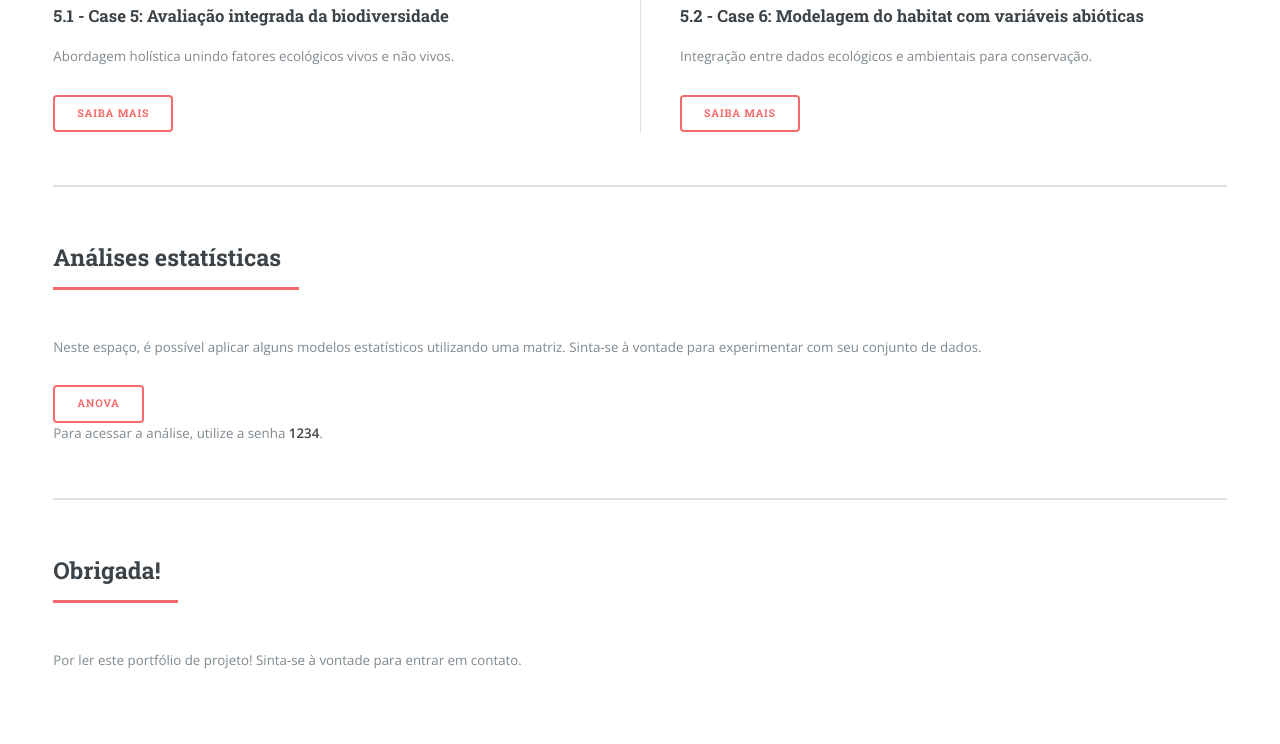
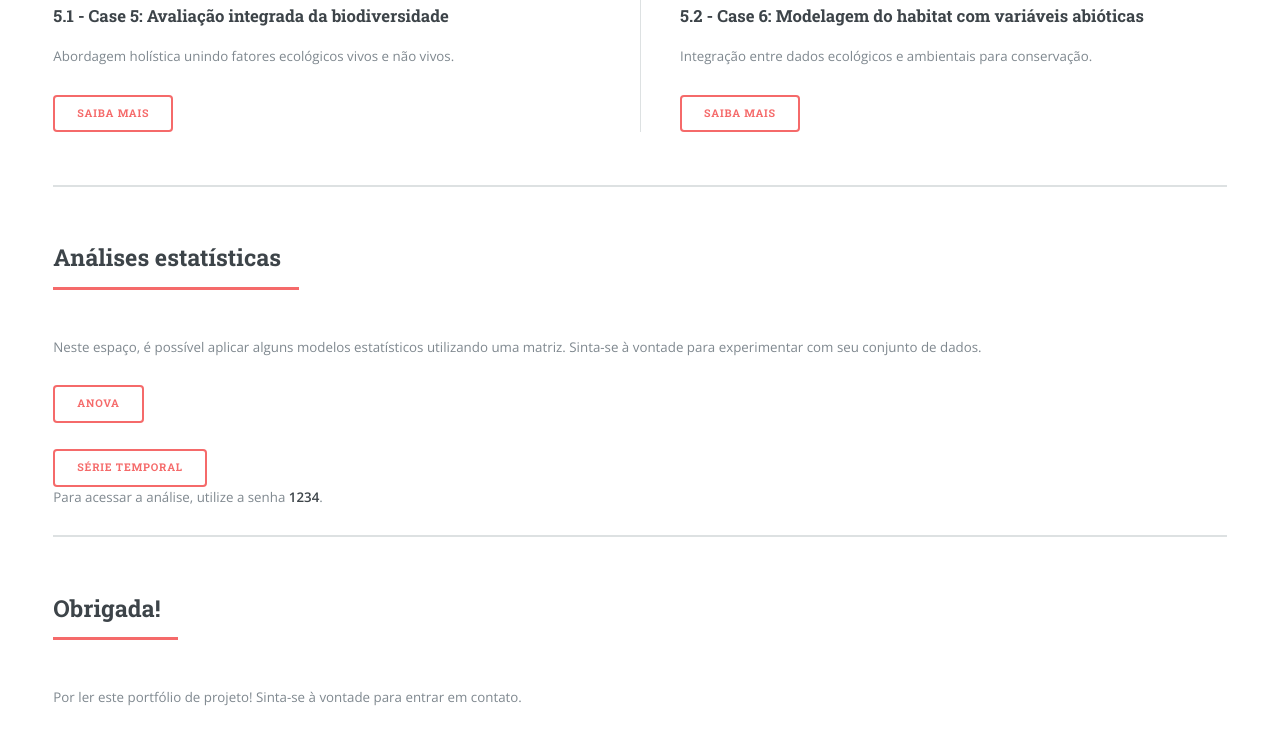
Before and after one commit to karina-Ferr/Portfolio, a plain HTML site: page index.html in a window 1280 px wide. Shown: the part 2766-3510 px from the top of the page. Drawn offline with nearby package versions, Linux system fonts and the light colour scheme.

Commit message:
Update index.html

```diff
--- a/index.html
+++ b/index.html
@@ -201,6 +201,9 @@
     </header>
     <p>Neste espaço, é possível aplicar alguns modelos estatísticos utilizando uma matriz. Sinta-se à vontade para experimentar com seu conjunto de dados.</p>
     <a href="https://kfss.shinyapps.io/Teste/" class="button">ANOVA</a>
+	</section>
+    <a href="https://kfss.shinyapps.io/test2/" class="button">Série Temporal </a>
+    </section>
     <p>Para acessar a análise, utilize a senha <strong>1234</strong>.</p>
 </section>
 
```
